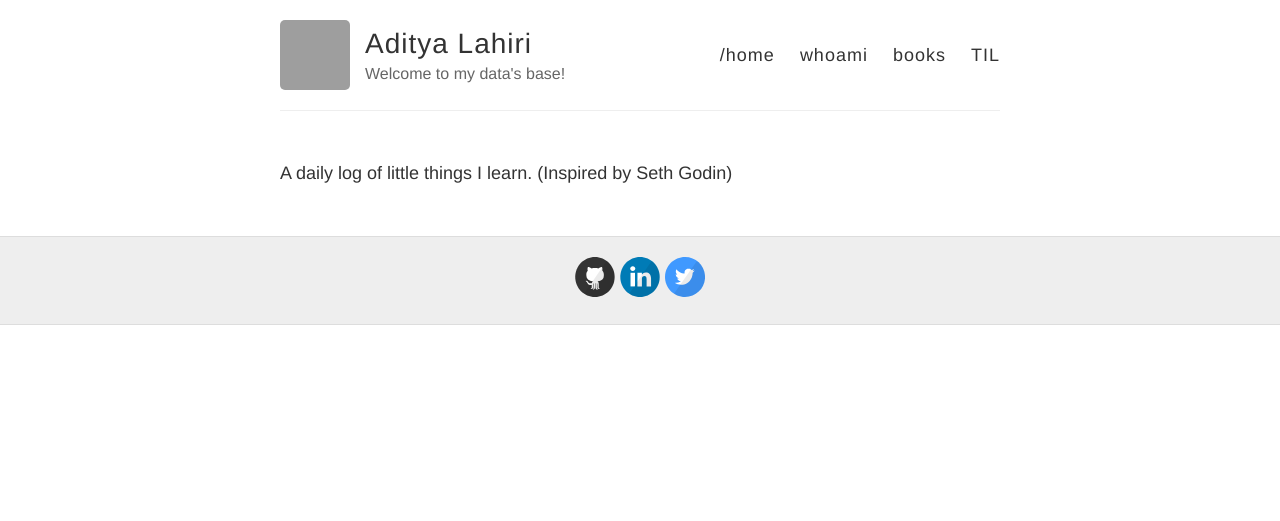
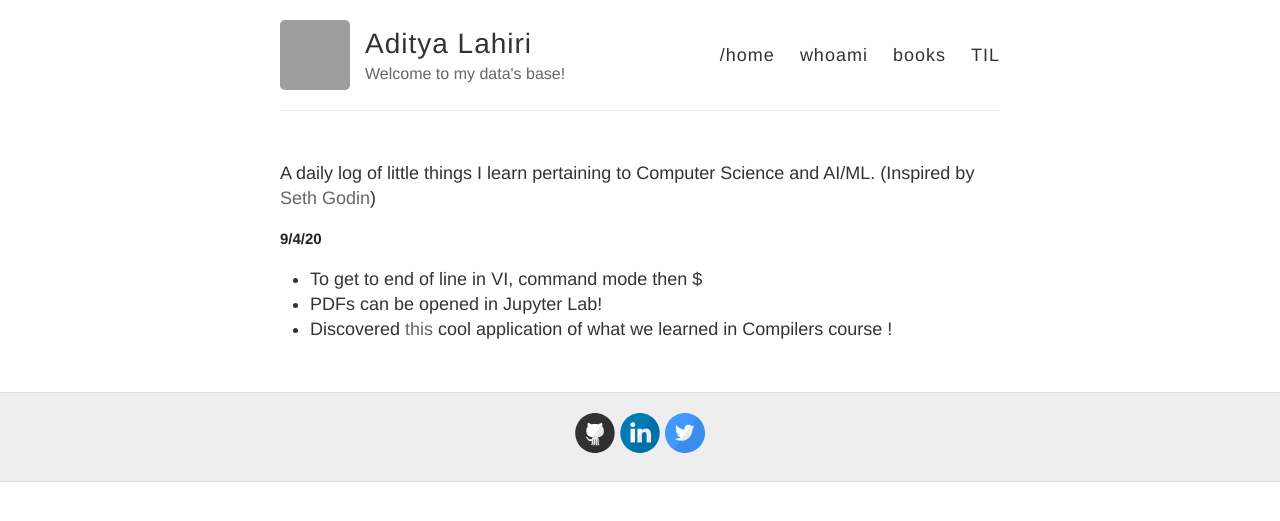
Before and after one commit to adityalahiri/adityalahiri.github.io, a Jekyll site: the page built from TIL.md, in a window 1280 px wide. Shown: the top 521 px of the page. Built offline with Jekyll 4.4.1, drawn with Linux system fonts in a browser that asks for light colours; our own code applies the rules of GitHub Pages for plain Markdown files; grey boxes are pictures that could not be loaded.

Commit message:
Update TIL 9/4/20

```diff
--- a/TIL.md
+++ b/TIL.md
@@ -1,2 +1,8 @@
-A daily log of little things I learn.
-(Inspired by Seth Godin)
+A daily log of little things I learn pertaining to Computer Science and AI/ML.
+(Inspired by [Seth Godin](https://seths.blog/))
+
+## 9/4/20
+
+* To get to end of line in VI, command mode then $
+* PDFs can be opened in Jupyter Lab!
+* Discovered [this](https://explosion.ai/demos/displacy) cool application of what we learned in Compilers course !
```
